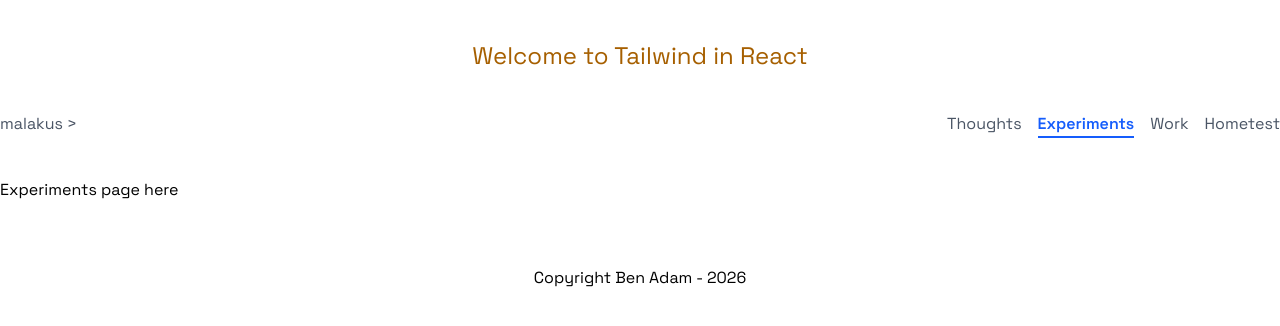
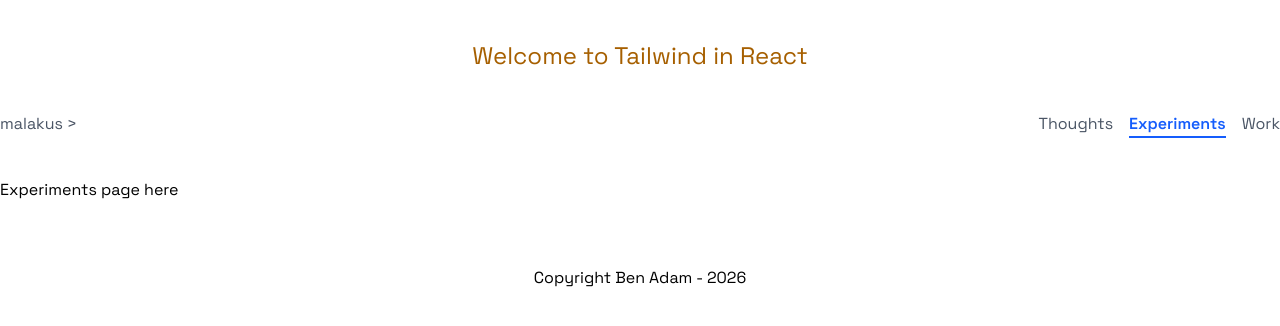
Before and after one commit to malakus4/portfolio-react, a React (Vite) app: page /experiments in a window 1280 px wide. Shown: the top 326 px of the page. Built offline with nearby package versions, Linux system fonts and the light colour scheme.

Commit message:
chore: remove unused Hometest page and route

```diff
--- a/src/App.jsx
+++ b/src/App.jsx
@@ -1,6 +1,5 @@
 
 import { Route, Routes } from 'react-router-dom'
-import Hometest from './pages/Hometest.jsx'
 import MainLayout from './layouts/MainLayout.jsx'
 import Home from './pages/Home.jsx'
 import Thoughts from './pages/Thoughts.jsx'
--- a/src/components/sections/Nav.jsx
+++ b/src/components/sections/Nav.jsx
@@ -30,10 +30,6 @@ function Nav() {
                 Work
               </NavLink>
 
-              <NavLink to="/hometest" className={linkClass}>
-                Hometest
-              </NavLink>
-
         </ul>
     </nav>
   )
--- a/src/pages/Hometest.jsx
+++ /dev/null
@@ -1,9 +0,0 @@
-import React from 'react'
-
-function Hometest() {
-  return (
-    <div className='py-20 bg-amber-300 border'>this is homepage test</div>
-  )
-}
-
-export default Hometest
```
